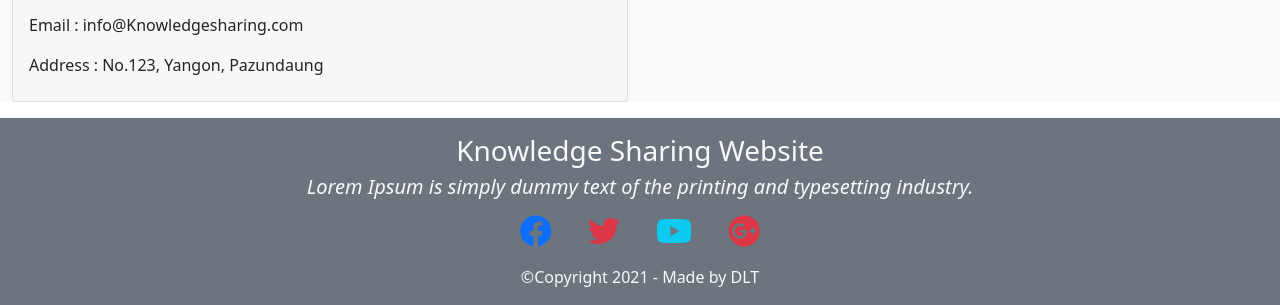
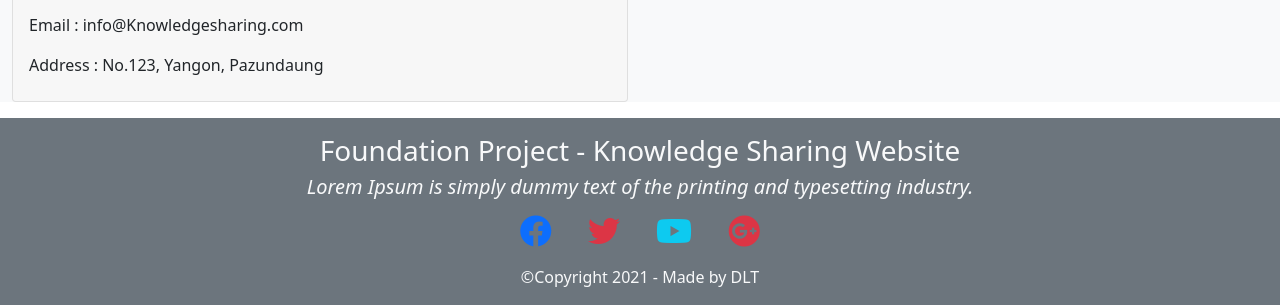
Before and after one commit to phonemyat-4116/knowledgesharingwebsite, a plain HTML site: page index.html in a window 1280 px wide. Shown: the part 3547-3852 px from the top of the page. Drawn offline with nearby package versions, Linux system fonts and the light colour scheme.

Commit message:
My First Edit Project

```diff
--- a/index.html
+++ b/index.html
@@ -347,7 +347,7 @@
                 <!-- End Elfssight.com for viber  -->
 
                 <div class="col-12 text-center">
-                    <h3 class="fw-light text-light">Knowledge Sharing Website</h3>
+                    <h3 class="fw-light text-light">Foundation Project - Knowledge Sharing Website</h3>
                     <h5 class="fw-light text-light fst-italic">Lorem Ipsum is simply dummy text of the printing and typesetting industry.</h5>
 
                     <div class="my-3">
```
